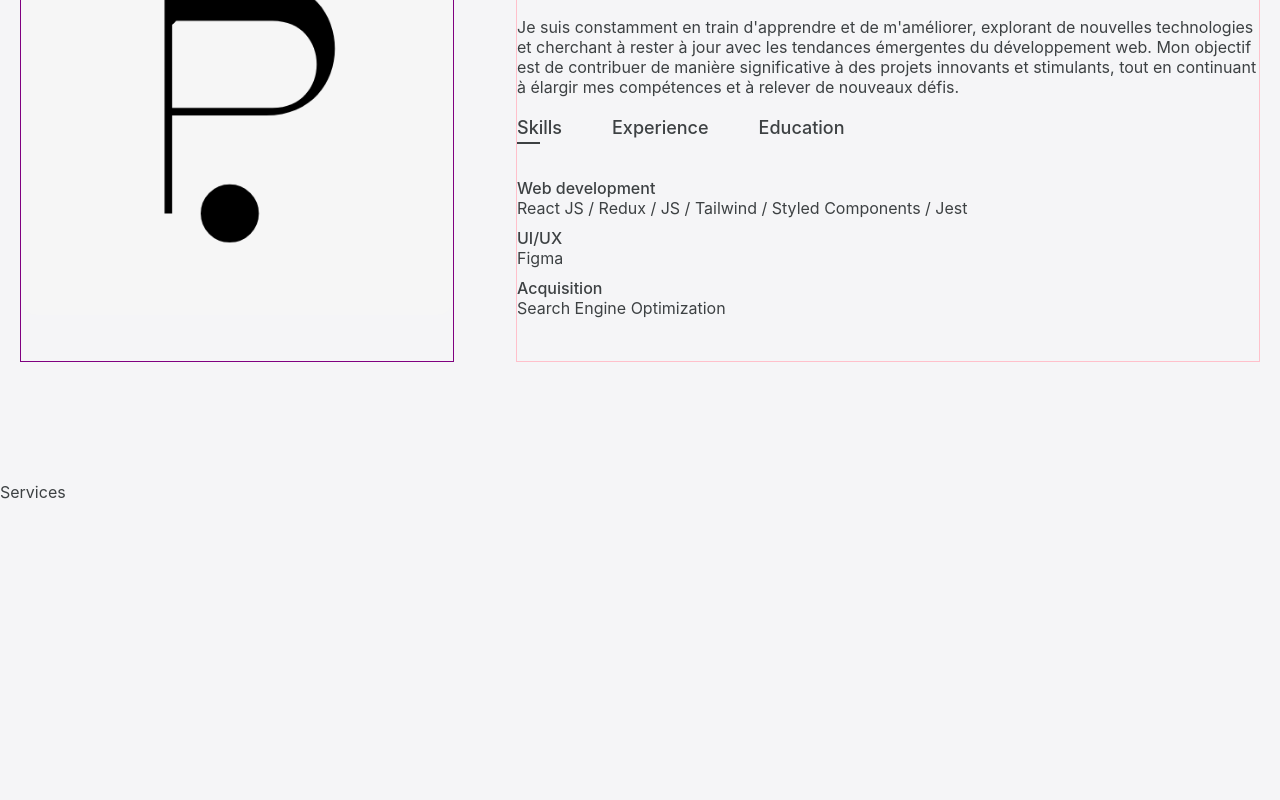
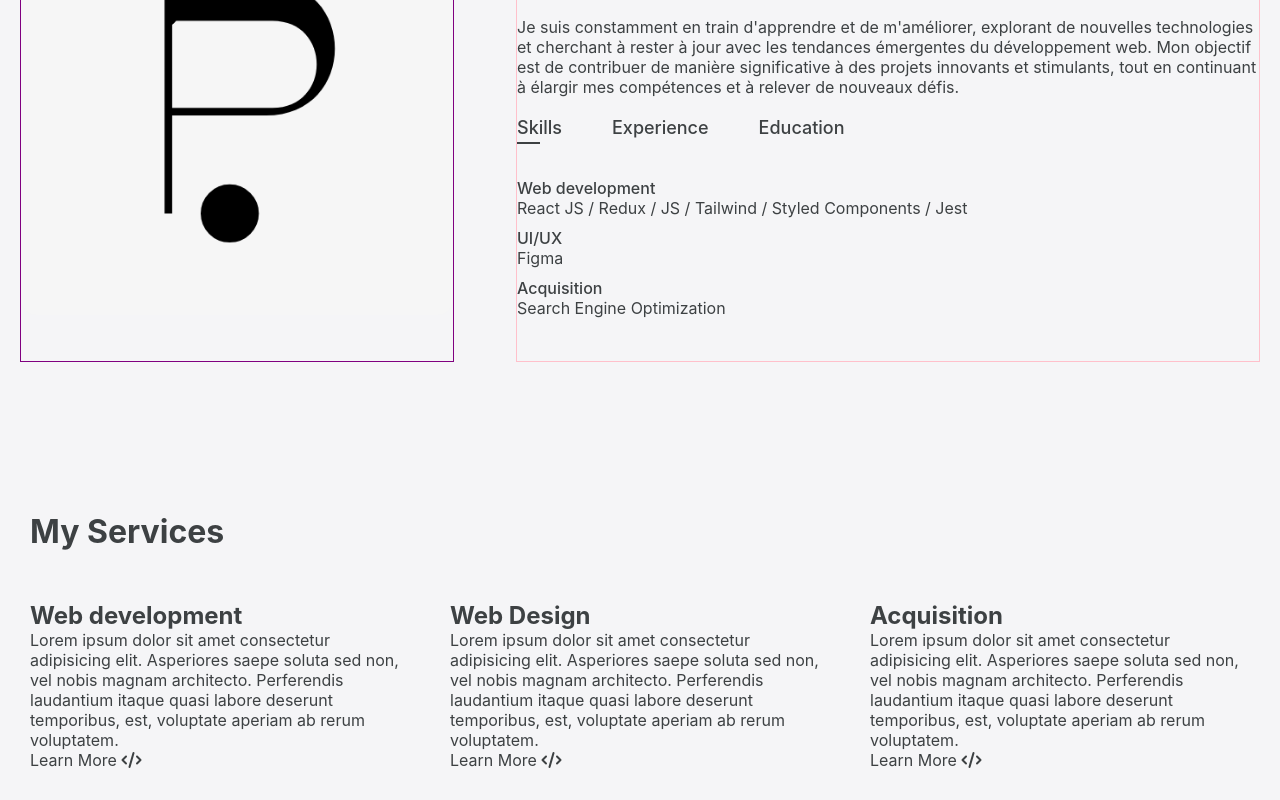
Before and after one commit to YanisMorzak/portfolio, a React (Create React App) app: page / in a window 1280 px wide. Shown: the part 958-1758 px from the top of the page. Before the commit the page ends 1460 px from the top, so only its background shows below. Built offline with nearby package versions, Linux system fonts and the light colour scheme.

Commit message:
🚧  F03-Services: Add link to navbar and import font awesome library

```diff
--- a/public/index.html
+++ b/public/index.html
@@ -25,6 +25,7 @@
       Learn how to configure a non-root public URL by running `npm run build`.
     -->
     <title>Personal Portfolio</title>
+    <script src="https://kit.fontawesome.com/c2e4fa917a.js" crossorigin="anonymous"></script>
   </head>
   <body>
     <noscript>You need to enable JavaScript to run this app.</noscript>
--- a/src/components/NavBar.jsx
+++ b/src/components/NavBar.jsx
@@ -10,7 +10,9 @@ export default function NavBar() {
         <li>
           <a href="#about">About</a>
         </li>
-        <li>Services</li>
+        <li>
+          <a href="#services">Services</a>
+        </li>
         <li>Portfolio</li>
         <li>Contact</li>
       </ul>
--- a/src/components/Services.jsx
+++ b/src/components/Services.jsx
@@ -1,5 +1,60 @@
 import React from "react";
+import styled from "styled-components";
 
 export default function Services() {
-  return <div>Services</div>;
+  return (
+    <ServicesStyled>
+      <div id="services" className="services">
+        <h1>My Services</h1>
+        <div className="services-list">
+          <div>
+            <h2>Web development</h2>
+            <p>
+              Lorem ipsum dolor sit amet consectetur adipisicing elit.
+              Asperiores saepe soluta sed non, vel nobis magnam architecto.
+              Perferendis laudantium itaque quasi labore deserunt temporibus,
+              est, voluptate aperiam ab rerum voluptatem.
+            </p>
+            <a href="https://github.com/YanisMorzak?tab=repositories">
+              Learn More <i class="fa-solid fa-code"></i>
+            </a>
+          </div>
+          <div>
+            <h2>Web Design</h2>
+            <p>
+              Lorem ipsum dolor sit amet consectetur adipisicing elit.
+              Asperiores saepe soluta sed non, vel nobis magnam architecto.
+              Perferendis laudantium itaque quasi labore deserunt temporibus,
+              est, voluptate aperiam ab rerum voluptatem.
+            </p>
+            <a href="https://github.com/YanisMorzak?tab=repositories">
+              Learn More <i class="fa-solid fa-code"></i>
+            </a>
+          </div>
+          <div>
+            <h2>Acquisition</h2>
+            <p>
+              Lorem ipsum dolor sit amet consectetur adipisicing elit.
+              Asperiores saepe soluta sed non, vel nobis magnam architecto.
+              Perferendis laudantium itaque quasi labore deserunt temporibus,
+              est, voluptate aperiam ab rerum voluptatem.
+            </p>
+            <a href="https://github.com/YanisMorzak?tab=repositories">
+              Learn More <i class="fa-solid fa-code"></i>
+            </a>
+          </div>
+        </div>
+      </div>
+    </ServicesStyled>
+  );
 }
+
+const ServicesStyled = styled.div`
+  padding: 30px;
+  .services-list {
+    display: grid;
+    grid-template-columns: repeat(auto-fit, minmax(250px, 1fr));
+    grid-gap: 40px;
+    margin-top: 50px;
+  }
+`;
```
